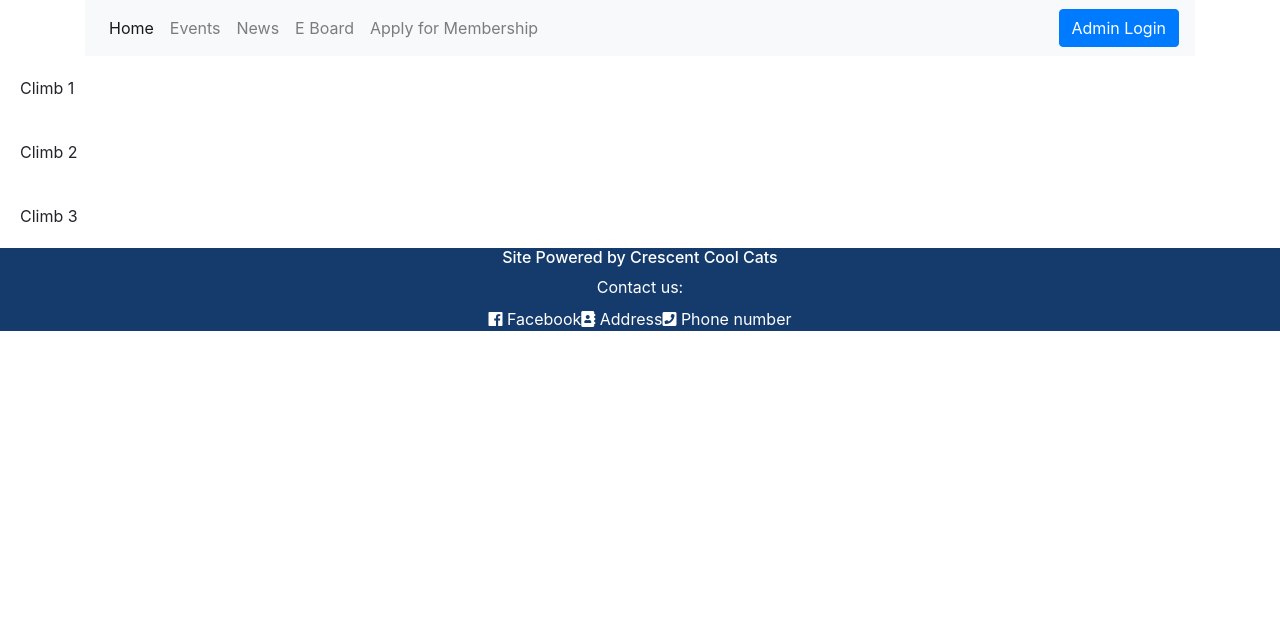
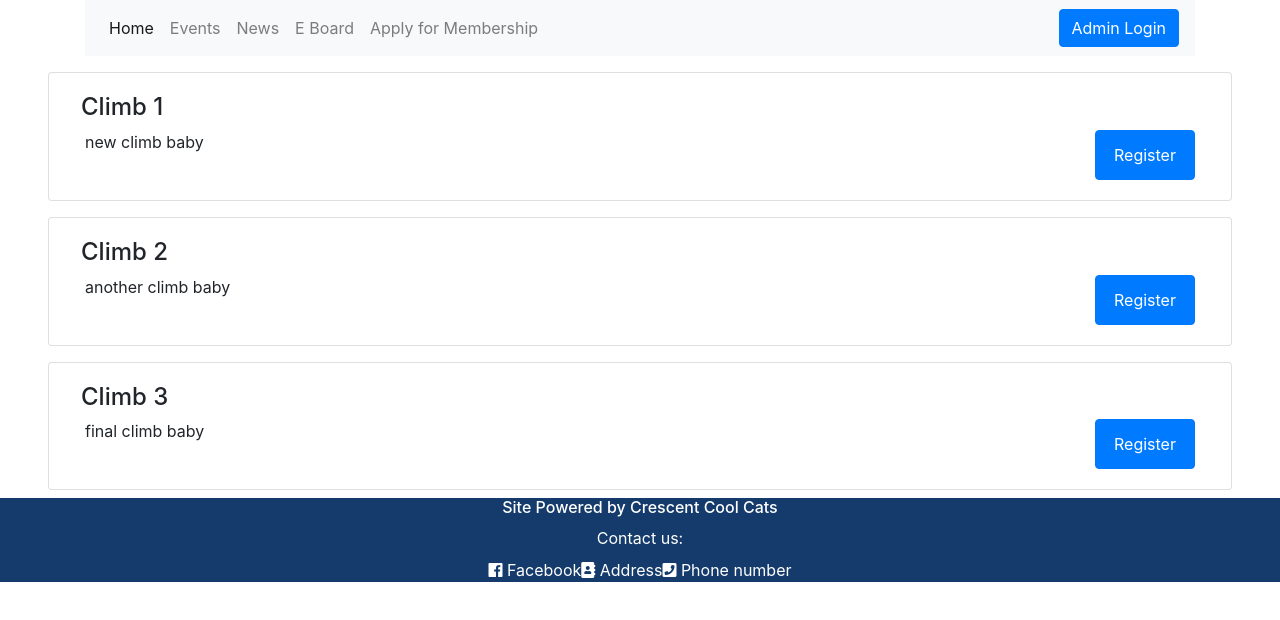
Before and after one commit to Hanlon199/QU-Rock-Climbing, an Angular app: page /events in a window 1280 px wide. Shown: the top 620 px of the page. Built offline with nearby package versions, Linux system fonts and the light colour scheme.

Commit message:
events page edits & adding register modal files

```diff
--- a/src/app/app.module.ts
+++ b/src/app/app.module.ts
@@ -16,6 +16,7 @@ import { ApplyComponent } from './apply/apply.component';
 import { AdminComponent } from './admin/admin.component';
 import { NgbModule } from '@ng-bootstrap/ng-bootstrap';
 import { HomeCarouselComponent } from './home-carousel/home-carousel.component';
+import { EventRegisterModalComponent } from './event-register-modal/event-register-modal.component';
 
 //constant to contain all routes
 const appRoutes:Routes =[
@@ -42,7 +43,8 @@ const appRoutes:Routes =[
     LoginModalComponent,
     ApplyComponent,
     AdminComponent,
-    HomeCarouselComponent
+    HomeCarouselComponent,
+    EventRegisterModalComponent
   ],
   imports: [
     BrowserModule,
--- /dev/null
+++ b/src/app/event-register-modal/event-register-modal.component.html
@@ -0,0 +1,3 @@
+<p>
+  event-register-modal works!
+</p>
--- /dev/null
+++ b/src/app/event-register-modal/event-register-modal.component.ts
@@ -0,0 +1,15 @@
+import { Component, OnInit } from '@angular/core';
+
+@Component({
+  selector: 'app-event-register-modal',
+  templateUrl: './event-register-modal.component.html',
+  styleUrls: ['./event-register-modal.component.css']
+})
+export class EventRegisterModalComponent implements OnInit {
+
+  constructor() { }
+
+  ngOnInit() {
+  }
+
+}
--- a/src/app/events/events.component.css
+++ b/src/app/events/events.component.css
@@ -0,0 +1,8 @@
+img {
+  height: 350px;
+  width: 500px;
+}
+
+.card {
+ margin: 1rem 3rem 0.5rem 3rem;
+}
--- a/src/app/events/events.component.html
+++ b/src/app/events/events.component.html
@@ -1,5 +1,17 @@
 <!-- Cards for Events -->
-<div class="card-body" *ngFor="let event of events">
-  {{event.photo}}
-  {{ event.name }}
-</div>
+<div class="card" *ngFor="let event of events">
+  <div class="card-body">
+    <div class="container">
+      <div class="row">
+        <h4 style="padding-left: 11px">{{ event.name }}</h4>
+      </div>
+      <div class="row">
+        <div class="col-sm-8">
+          <p style="float: left">{{ event.desc }}</p>
+        </div>
+        <div class="col-sm-4">
+          <button type="button" class="btn btn-primary" name="Register" style="width:100px; height:50px; float: right">{{ event.register }}</button>
+        </div>
+      </div>
+    </div>
+  </div>
--- a/src/app/events/events.component.ts
+++ b/src/app/events/events.component.ts
@@ -11,9 +11,9 @@ export class EventsComponent implements OnInit {
 
   constructor() {
     this.events = [
-      {'name': 'Climb 1', 'photo': '', 'desc': 'new climb baby', 'register': ''},
-      {'name': 'Climb 2', 'photo': '', 'desc': 'another climb baby', 'register': ''},
-      {'name': 'Climb 3', 'photo': '', 'desc': 'final climb baby', 'register': ''}
+      {'name': 'Climb 1', 'desc': 'new climb baby', 'register': 'Register'},
+      {'name': 'Climb 2', 'desc': 'another climb baby', 'register': 'Register'},
+      {'name': 'Climb 3', 'desc': 'final climb baby', 'register': 'Register'}
     ];
   }
 
```
Also changed, not shown: src/app/event-register-modal/event-register-modal.component.css (added), src/app/footer/footer.component.html (line endings or trailing spaces), 1 other file (tests, documents, lock files or other folders).
